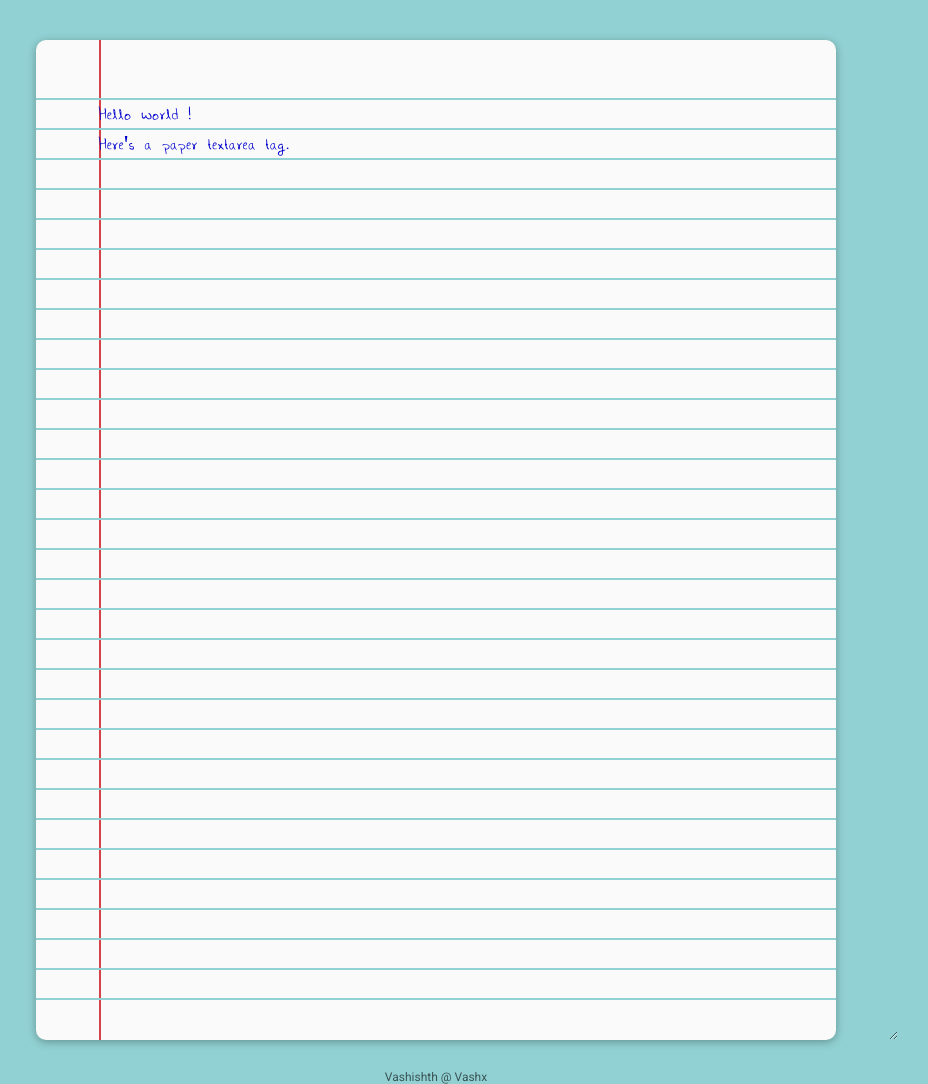
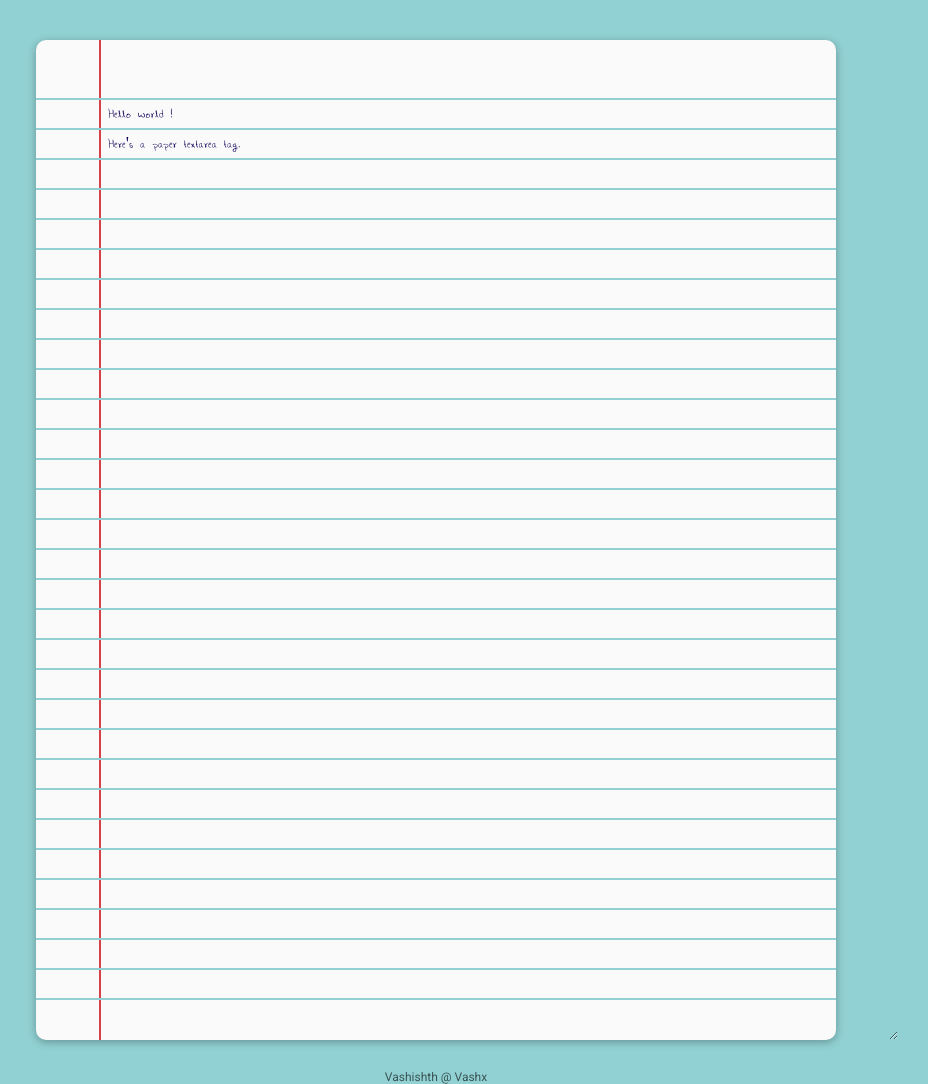
Before and after one commit to amanvash/tex, a PHP site: page /new.php in a window 1280 px wide. Shown: the whole page, without its empty margins (204-1132 px from the left). Run offline with PHP 8.4, Linux system fonts and the light colour scheme.

Commit message:
Update new.php

```diff
--- a/new.php
+++ b/new.php
@@ -60,13 +60,13 @@ body {
     height: 100%;
     max-height: 100%;
     line-height: 30px;
-    padding: 0px;
+    padding: 0 10px;
     border: 0;
     outline: 0;
     background: transparent;
-    color: mediumblue;
+    color: #16035c;
     font-family: 'my';
-    font-size: 26px;
+    font-size: 18px;
     box-sizing: border-box;
     z-index: 1;
 }
@@ -83,6 +83,7 @@ footer a {
 
 
 
+
 </style>
 <body>
 
```
